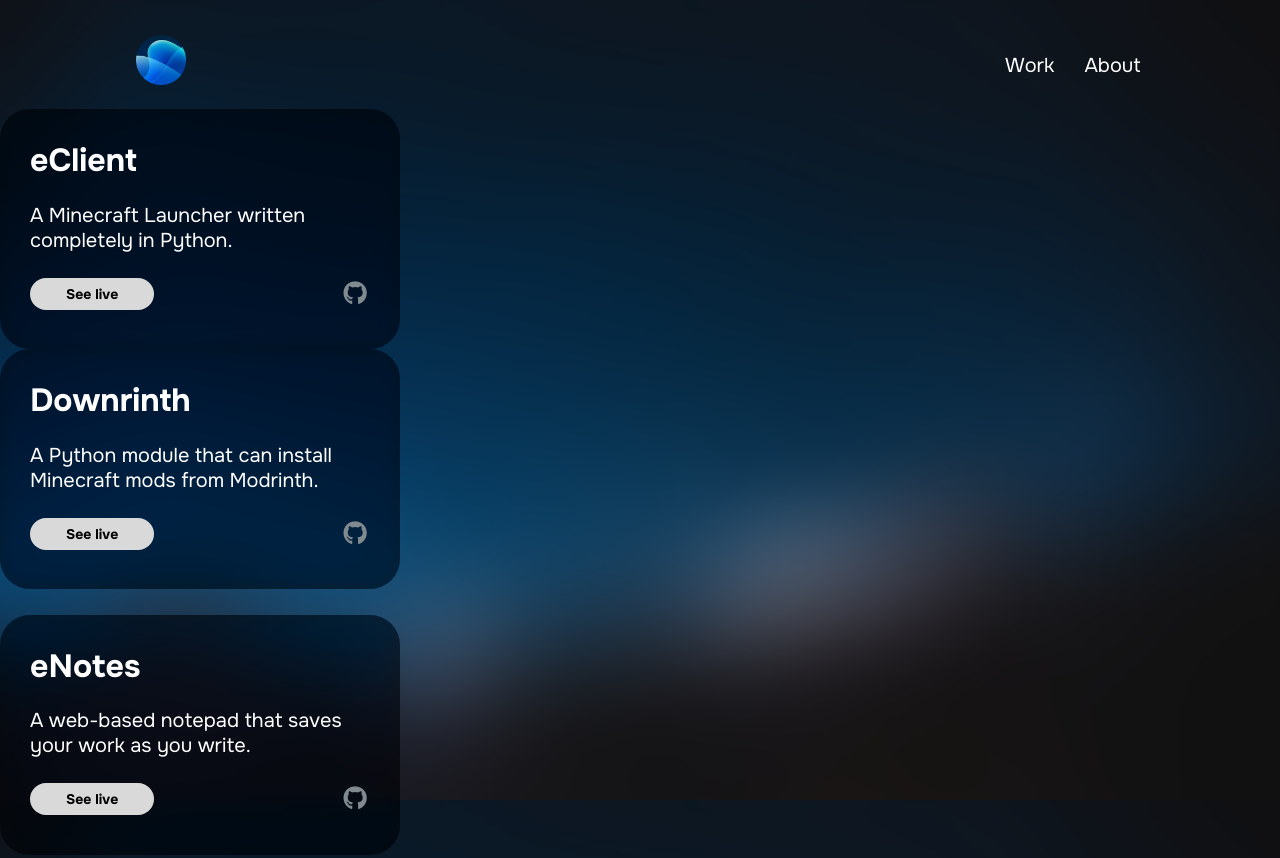
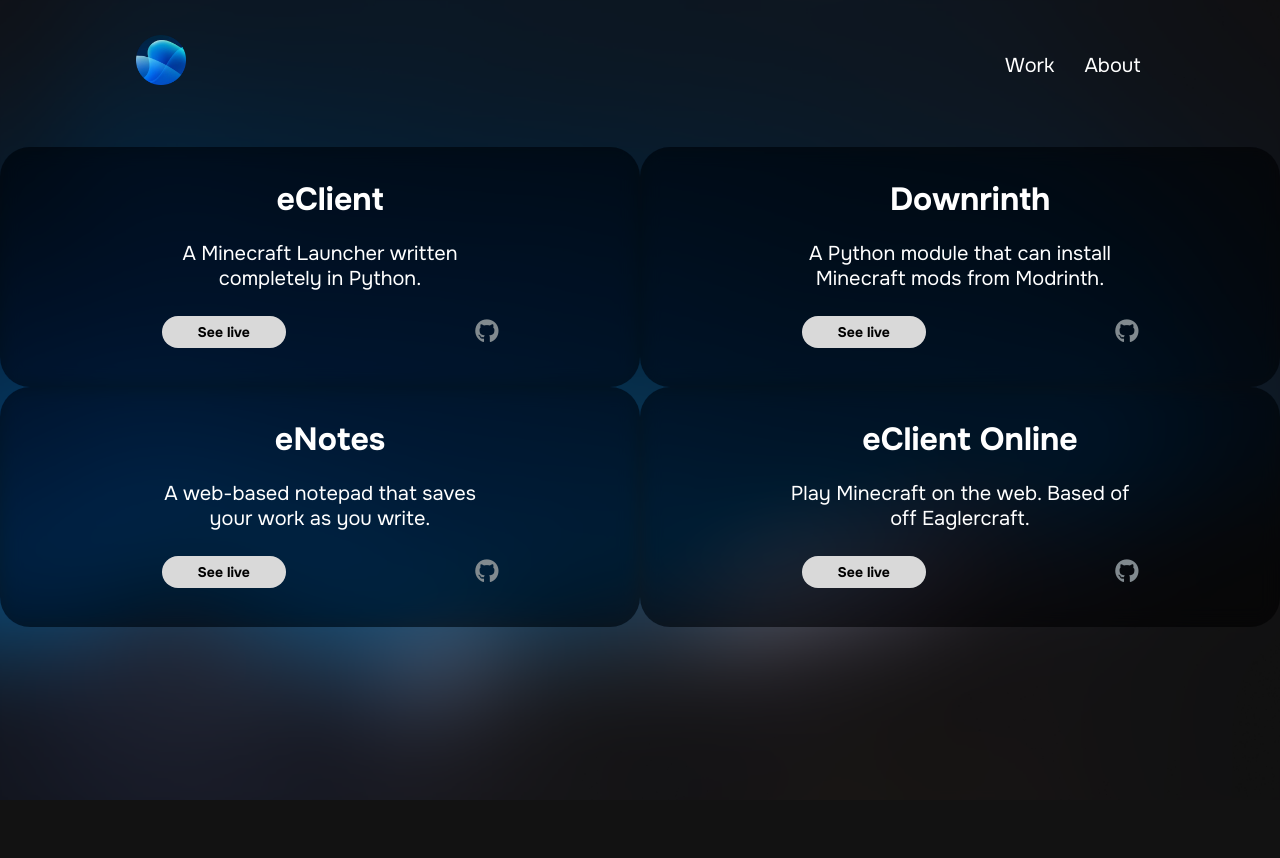
Before and after one commit to v-pun215/website, a plain HTML site: page work.html in a window 1280 px wide. Shown: the top 858 px of the page. After the commit the page ends 800 px from the top, so only its background shows below. Drawn offline with Linux system fonts and the light colour scheme; a web font is replaced by a local one.

Commit message:
ummm imporvements but too many bugs

```diff
--- a/style.css
+++ b/style.css
@@ -83,7 +83,11 @@ nav{
 :root {
     color-scheme: dark;
   }
-
+.overall {
+    display: table;
+    width: 100%;
+    margin-top:8%;
+}
 .first {
     background: rgba(0, 0, 0, 0.6);
     backdrop-filter: saturate(180%) blur(10px);
@@ -93,6 +97,7 @@ nav{
     height:220px;
     border-radius:30px;
     margin-top:5%;
+    display: table-cell;
 }
 .text {
     font-size:20px;max-width: 350px;margin: 20px 20px 30px;
@@ -129,6 +134,7 @@ nav{
     transition: all .2s ease-in-out;
     height:220px;
     border-radius:30px;
+    display: table-cell;
 }
 .third {
     background: rgba(0, 0, 0, 0.6);
@@ -140,6 +146,7 @@ nav{
     border-radius:30px;
     margin-top:2%;
     margin-right:22%;
+    display: table-cell;
 }
 .fourth {
     background: rgba(0, 0, 0, 0.6);
@@ -151,6 +158,7 @@ nav{
     border-radius:30px;
     margin-top:2%;
     margin-right:5%;
+    display: table-cell;
 }
 .bio {
     color: #ffffffbf;
--- a/work.html
+++ b/work.html
@@ -22,7 +22,9 @@
           <li><a class='boi' href='about.html'>About</a></li>
         </ul>
       </div>
+    <center>
     <div class="overall">
+      <div style="display: table-row">
         <div class="first">
             <h1 style="margin-left:20px;">eClient</h1>
             <p class="text">A Minecraft Launcher written completely in Python.</p>
@@ -35,6 +37,8 @@
             <a class="button" href="https://pypi.org/project/downrinth/">See live</a>
             <a href="https://github.com/v-pun215/Downrinth"><i class="fa-brands fa-github fa-xl"></i></a>
         </div>
+      </div>
+      <div style="display: table-row">
         <div class="third">
             <h1 style="margin-left:20px;">eNotes</h1>
             <p class="text">A web-based notepad that saves your work as you write.</p>
@@ -47,7 +51,9 @@
             <a class="button" href="https://online.vpun215.tech/">See live</a>
             <a href="https://github.com/v-pun215/eClient-Online"><i class="fa-brands fa-github fa-xl"></i></a>
         </div>
+      </div>
     </div>
+    </center>
     <script>
         function menu(){
   let x = document.getElementById("menu");
```
